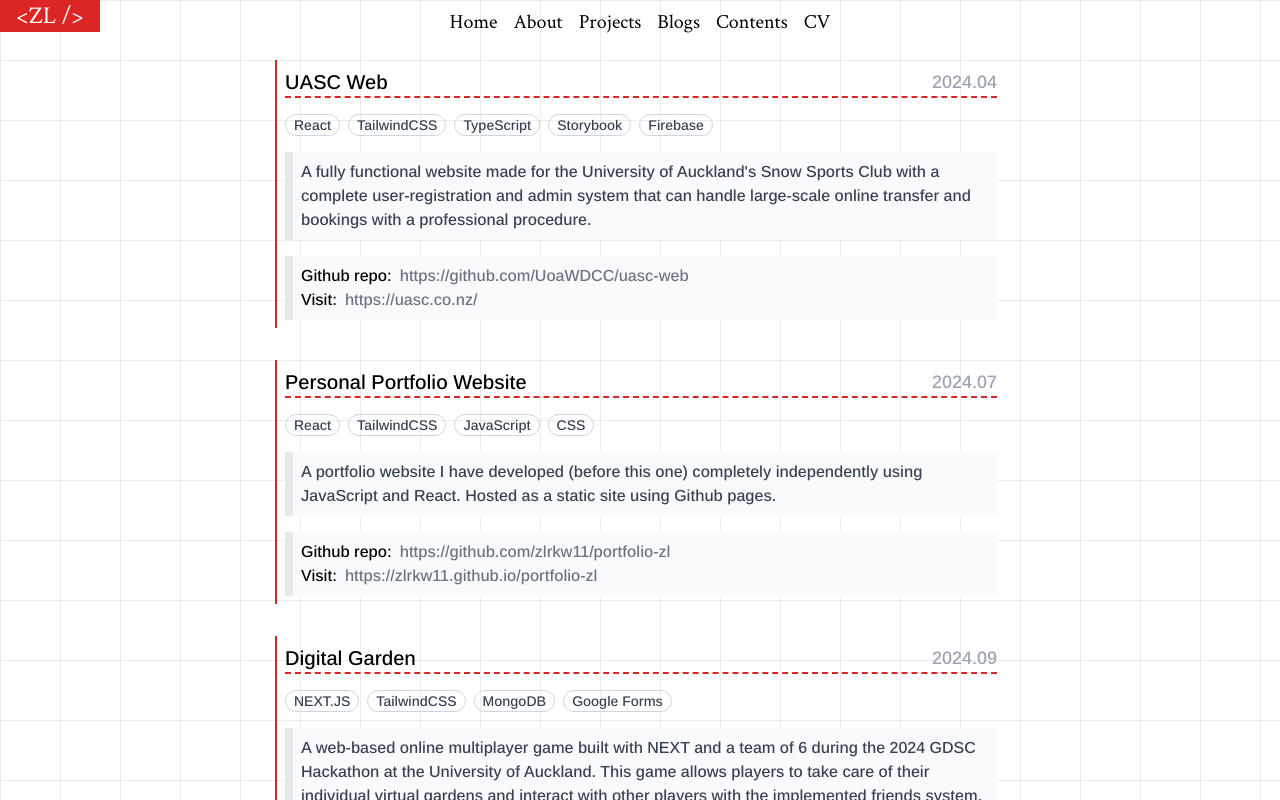
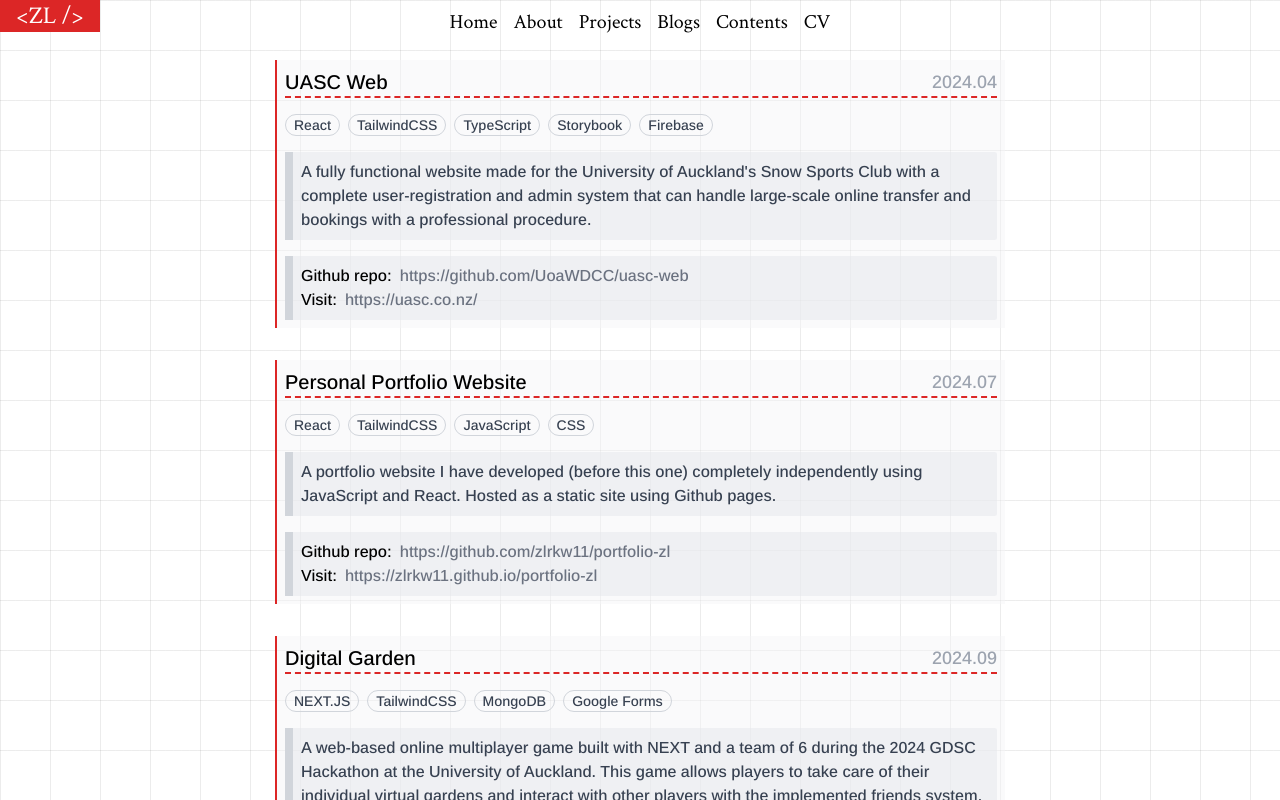
Before and after one commit to zlrkw11/zl-v2, a Next.js app: page /projects in a window 1280 px wide. Shown: the top 800 px of the page. Built offline with nearby package versions, Linux system fonts and the light colour scheme.

Commit message:
transition animation + restyling backgrounds on projects

```diff
--- a/app/about/page.tsx
+++ b/app/about/page.tsx
@@ -104,7 +104,7 @@ const About = () => {
             why did I make this website
             <span className="text-3xl text-red-600">:</span>
           </h1>
-          <p className={`${ArimoFont.className} text-gray-700 `}>
+          <div className={`${ArimoFont.className} text-gray-700 `}>
             I’ve always wanted to create a website that's more than just a
             portfolio for companies to browse — a personal space that reflects
             individuality.<br></br>
@@ -121,7 +121,7 @@ const About = () => {
             tracking algorithms. So here it is — a website designed to capture
             the internet at its purest, a <span>digital space</span> that’s
             personal, creative, and free.
-          </p>
+          </div>
         </div>
       </div>
       {/* <Link href="../about/personal">
--- a/app/contents/page.tsx
+++ b/app/contents/page.tsx
@@ -22,7 +22,7 @@ const Card = ({
   link: string;
 }) => {
   return (
-    <div className="border-b-2 border-b-red-600 p-2 m-2 gap-2 flex flex-col w-[370px] md:min-w-[600px] bg-gray-100 bg-opacity-50 rounded-t-md border-2">
+    <div className="border-b-2 border-b-red-600 p-2 m-2 gap-2 flex flex-col w-[370px] md:min-w-[600px] bg-gray-100 bg-opacity-50 rounded-t-md border-2 transition-transform hover:translate-x-[10px] duration-300">
       <Link href={link}>
         <h1 className="hover:text-red-600 ">./{title}</h1>
       </Link>
--- a/app/contents/patchnotes/page.tsx
+++ b/app/contents/patchnotes/page.tsx
@@ -16,9 +16,9 @@ const Note = ({
   des: string;
 }) => {
   return (
-    <li className="border-l-2 border-l-red-600 pl-2">
+    <li className="border-l-2 border-l-red-600 pl-2 bg-gray-100 py-2 rounded-r-md bg-opacity-35">
       <p className="gap-8 flex">
-        <span className="font-bold">ver {ver}</span>
+        <span className="font-bold italic">ver {ver}</span>
         <span className="text-gray-500">{date}</span>
       </p>
       <p>{des}</p>
--- a/app/globals.css
+++ b/app/globals.css
@@ -6,7 +6,7 @@ html,
 body {
   margin: 0;
   background-color: rgb(var(--base-bg));
-  background-size: 60px 60px;
+  background-size: 50px 50px;
   background-image: linear-gradient(
       to right,
       rgba(128, 128, 128, 0.08) 1px,
--- a/app/projects/page.tsx
+++ b/app/projects/page.tsx
@@ -33,7 +33,8 @@ const Project = ({
   };
   return (
     <div
-      className={`md:min-w-[730px] max-w-[330px] ${ArimoFont.className} flex flex-col border-l-2 border-l-red-600`}
+      className={`md:min-w-[730px] max-w-[330px] ${ArimoFont.className} flex flex-col border-l-2 border-l-red-600 bg-gray-100 bg-opacity-45
+        transition-transform duration-300 hover:translate-y-4`}
     >
       <h1 className="border-b-2 border-dashed border-b-red-600 flex text-black text-xl m-2">
         {name}
@@ -49,8 +50,10 @@ const Project = ({
           </li>
         ))}
       </ul>
-      <p className="m-2 border-l-8 border-l-gray-200 p-2 bg-gray-50">{des}</p>
-      <div className="m-2 border-l-8 border-l-gray-200 p-2 bg-gray-50">
+      <p className="m-2 border-l-8 border-l-gray-300 p-2 bg-gray-200 rounded-r-sm bg-opacity-50">
+        {des}
+      </p>
+      <div className="m-2 border-l-8 border-l-gray-300 p-2 bg-gray-200 rounded-r-sm bg-opacity-50">
         <div className="text-black text-nowrap md:flex">
           <p>Github repo:</p>
           <Link
```
